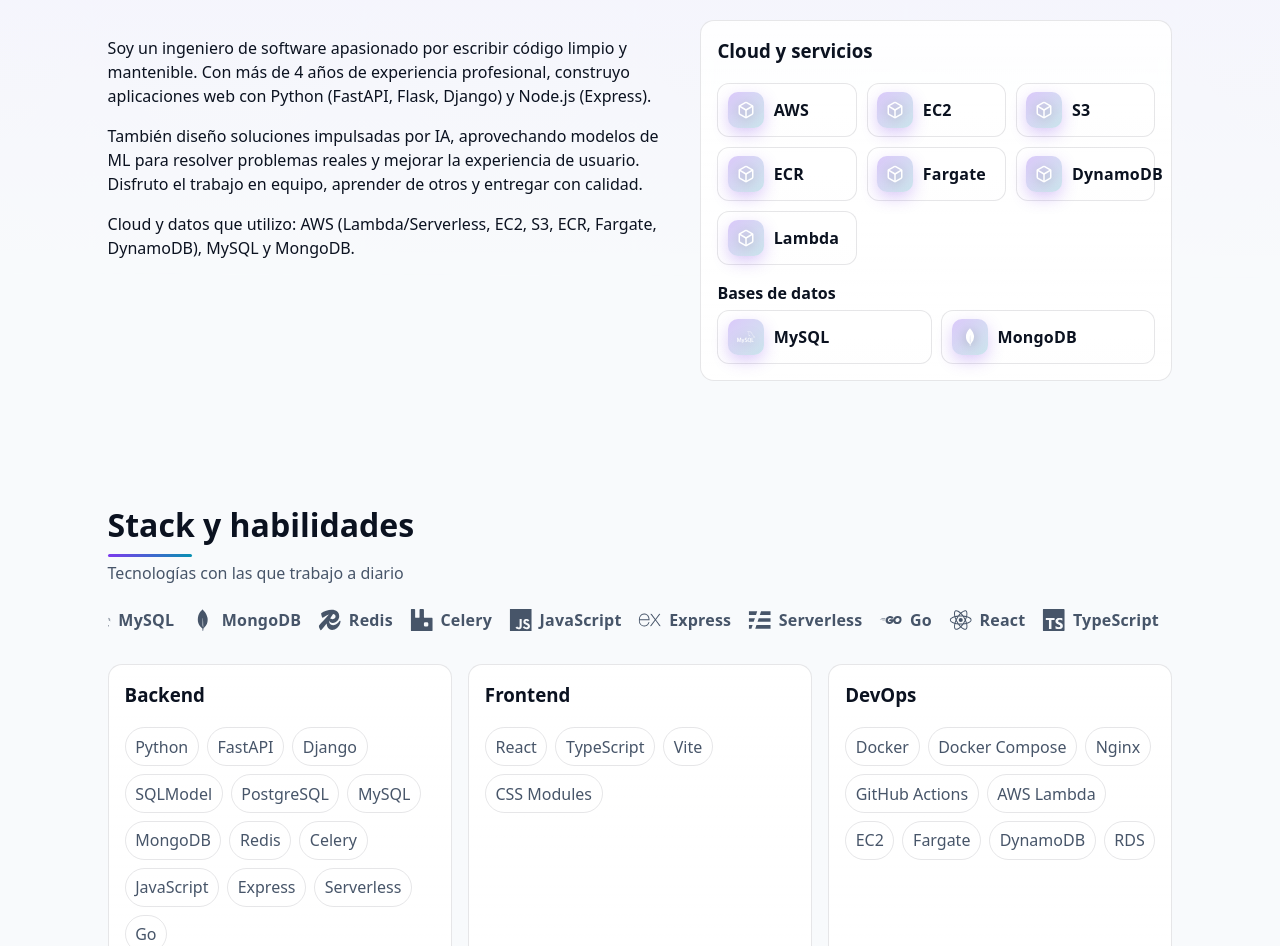
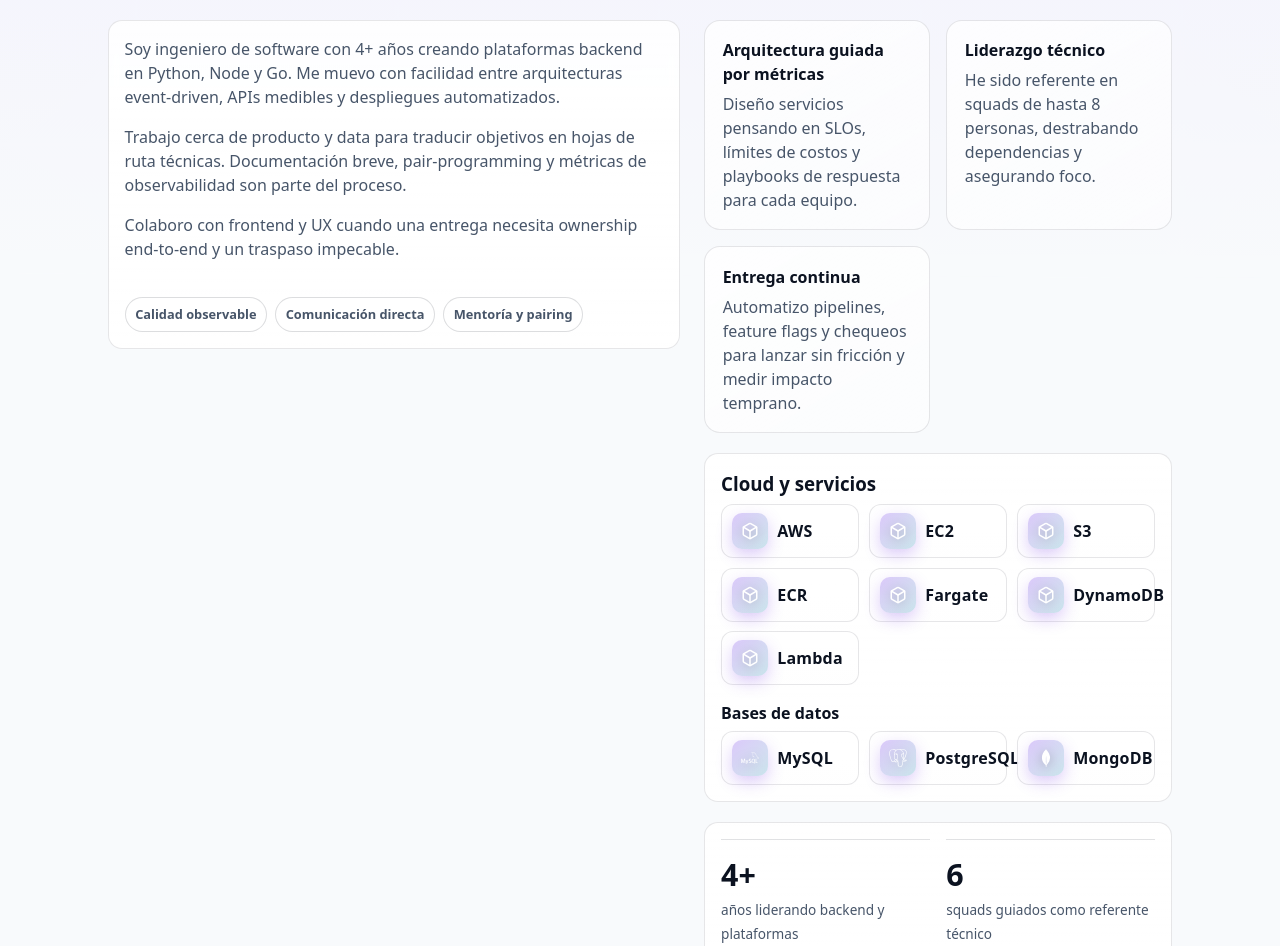
Before and after one commit to NicolasDuranGarces/portafolio, a React (Vite) app: page / in a window 1280 px wide. Shown: the part 906-1852 px from the top of the page. Built offline with nearby package versions, Linux system fonts and the light colour scheme.

Commit message:
feat: professionalize about section

```diff
--- a/src/i18n/en.ts
+++ b/src/i18n/en.ts
@@ -36,13 +36,35 @@ export const en = {
   },
   about: {
     title: 'About',
-    lead: 'Engineer focused on clarity, impact and scalability',
-    p1: "I'm a software engineer passionate about building clean, maintainable code. With 4+ years of professional experience, I build web applications using Python (FastAPI, Flask, Django) and Node.js (Express).",
-    p2: 'I also create AI‑driven solutions, leveraging ML models to solve real problems and enhance user experience. I thrive in teams, enjoy learning from others and delivering with quality.',
-    p3: 'Cloud & data I work with: AWS (Lambda/Serverless, EC2, S3, ECR, Fargate, DynamoDB), MySQL and MongoDB.',
+    lead: 'I run scalable backends with operational discipline and clear comms',
+    p1: 'Software engineer with 4+ years building backend platforms in Python, Node and Go. I am comfortable across event-driven architectures, measurable APIs and automated delivery.',
+    p2: 'I stay close to product and data to turn goals into technical roadmaps. Concise documentation, pairing sessions and observability metrics are part of the routine.',
+    p3: 'I partner with frontend and UX whenever a release needs end-to-end ownership and a clean handoff.',
     cloudTitle: 'Cloud & Services',
     dataTitle: 'Databases',
     highlightsAria: 'Highlights',
+    principlesAria: 'Operating principles',
+    metricsAria: 'Personal indicators',
+    principles: 'Observable quality|Direct communication|Mentoring & pairing',
+    highlights: {
+      architecture: {
+        title: 'Metrics-led architecture',
+        body: 'I design services by looking at SLOs, cost ceilings and incident playbooks for every team.',
+      },
+      leadership: {
+        title: 'Technical leadership',
+        body: 'Acted as tech reference for squads up to 8 people, unblocking dependencies and keeping focus.',
+      },
+      delivery: {
+        title: 'Continuous delivery',
+        body: 'Automate pipelines, flags and checks to ship without friction and capture impact early.',
+      },
+    },
+    metrics: {
+      years: { value: '4+', label: 'years leading backend & platform work' },
+      squads: { value: '6', label: 'squads guided as technical reference' },
+      uptime: { value: '99.95%', label: 'average production SLO' },
+    },
   },
   skills: {
     title: 'Stack & skills',
--- a/src/i18n/es.ts
+++ b/src/i18n/es.ts
@@ -36,13 +36,35 @@ export const es = {
   },
   about: {
     title: 'Sobre mí',
-    lead: 'Ingeniero enfocado en claridad, impacto y escalabilidad',
-    p1: 'Soy un ingeniero de software apasionado por escribir código limpio y mantenible. Con más de 4 años de experiencia profesional, construyo aplicaciones web con Python (FastAPI, Flask, Django) y Node.js (Express).',
-    p2: 'También diseño soluciones impulsadas por IA, aprovechando modelos de ML para resolver problemas reales y mejorar la experiencia de usuario. Disfruto el trabajo en equipo, aprender de otros y entregar con calidad.',
-    p3: 'Cloud y datos que utilizo: AWS (Lambda/Serverless, EC2, S3, ECR, Fargate, DynamoDB), MySQL y MongoDB.',
+    lead: 'Ejecuto backend escalable con disciplina operativa y comunicación clara',
+    p1: 'Soy ingeniero de software con 4+ años creando plataformas backend en Python, Node y Go. Me muevo con facilidad entre arquitecturas event-driven, APIs medibles y despliegues automatizados.',
+    p2: 'Trabajo cerca de producto y data para traducir objetivos en hojas de ruta técnicas. Documentación breve, pair-programming y métricas de observabilidad son parte del proceso.',
+    p3: 'Colaboro con frontend y UX cuando una entrega necesita ownership end-to-end y un traspaso impecable.',
     cloudTitle: 'Cloud y servicios',
     dataTitle: 'Bases de datos',
     highlightsAria: 'Destacados',
+    principlesAria: 'Principios de trabajo',
+    metricsAria: 'Indicadores personales',
+    principles: 'Calidad observable|Comunicación directa|Mentoría y pairing',
+    highlights: {
+      architecture: {
+        title: 'Arquitectura guiada por métricas',
+        body: 'Diseño servicios pensando en SLOs, límites de costos y playbooks de respuesta para cada equipo.',
+      },
+      leadership: {
+        title: 'Liderazgo técnico',
+        body: 'He sido referente en squads de hasta 8 personas, destrabando dependencias y asegurando foco.',
+      },
+      delivery: {
+        title: 'Entrega continua',
+        body: 'Automatizo pipelines, feature flags y chequeos para lanzar sin fricción y medir impacto temprano.',
+      },
+    },
+    metrics: {
+      years: { value: '4+', label: 'años liderando backend y plataformas' },
+      squads: { value: '6', label: 'squads guiados como referente técnico' },
+      uptime: { value: '99.95%', label: 'SLO promedio en producción' },
+    },
   },
   skills: {
     title: 'Stack y habilidades',
--- a/src/sections/About.tsx
+++ b/src/sections/About.tsx
@@ -1,24 +1,67 @@
 import { Section } from '../components/Section'
 import { useLanguage } from '../components/LanguageProvider'
-import { TechIcon } from '../components/TechIcon'
 import { IconTiles } from '../components/IconTiles'
 
 export function About() {
   const { t } = useLanguage()
+  const principles = t('about.principles').split('|').map((item) => item.trim()).filter(Boolean)
+  const highlights = [
+    { title: t('about.highlights.architecture.title'), body: t('about.highlights.architecture.body') },
+    { title: t('about.highlights.leadership.title'), body: t('about.highlights.leadership.body') },
+    { title: t('about.highlights.delivery.title'), body: t('about.highlights.delivery.body') },
+  ]
+  const metrics = [
+    { value: t('about.metrics.years.value'), label: t('about.metrics.years.label') },
+    { value: t('about.metrics.squads.value'), label: t('about.metrics.squads.label') },
+    { value: t('about.metrics.uptime.value'), label: t('about.metrics.uptime.label') },
+  ]
+
   return (
     <Section id="about" title={t('about.title')} lead={t('about.lead')}>
-      <div className="grid about-grid" style={{ gridTemplateColumns: '1.1fr .9fr' }}>
-        <div>
-          <p>{t('about.p1')}</p>
-          <p>{t('about.p2')}</p>
-          <p>{t('about.p3')}</p>
+      <div className="about-layout">
+        <article className="card about-bio">
+          <div className="about-bio__text">
+            <p>{t('about.p1')}</p>
+            <p>{t('about.p2')}</p>
+            <p>{t('about.p3')}</p>
+          </div>
+          <div className="about-principles" aria-label={t('about.principlesAria')}>
+            {principles.map((principle) => (
+              <span key={principle} className="pill">{principle}</span>
+            ))}
+          </div>
+        </article>
+
+        <div className="about-sidebar">
+          <div className="about-highlights" aria-label={t('about.highlightsAria')}>
+            {highlights.map((item) => (
+              <article key={item.title} className="about-highlight">
+                <h3>{item.title}</h3>
+                <p>{item.body}</p>
+              </article>
+            ))}
+          </div>
+
+          <div className="card about-systems">
+            <div>
+              <h3>{t('about.cloudTitle')}</h3>
+              <IconTiles items={['AWS', 'EC2', 'S3', 'ECR', 'Fargate', 'DynamoDB', 'Lambda']} />
+            </div>
+            <div>
+              <h4>{t('about.dataTitle')}</h4>
+              <IconTiles items={['MySQL', 'PostgreSQL', 'MongoDB']} />
+            </div>
+          </div>
+
+          <div className="card about-stats" aria-label={t('about.metricsAria')}>
+            {metrics.map((metric) => (
+              <div key={metric.label} className="about-stat">
+                <span className="about-stat__value">{metric.value}</span>
+                <span className="about-stat__label">{metric.label}</span>
+              </div>
+            ))}
+          </div>
         </div>
-        <aside className="card" aria-label={t('about.highlightsAria')} style={{ alignSelf: 'start' }}>
-          <h3 style={{ marginTop: 0 }}>{t('about.cloudTitle')}</h3>
-          <IconTiles items={['AWS', 'EC2', 'S3', 'ECR', 'Fargate', 'DynamoDB', 'Lambda']} />
-          <h4 style={{ marginBottom: '.35rem', marginTop: '1rem' }}>{t('about.dataTitle')}</h4>
-          <IconTiles items={['MySQL', 'MongoDB']} />
-        </aside>
       </div>
     </Section>
   )
--- a/src/styles/global.css
+++ b/src/styles/global.css
@@ -276,6 +276,87 @@ body::before {
 .pill { display: inline-flex; align-items: center; gap: .4rem; padding: .45rem .6rem; border-radius: 999px; border: 1px solid color-mix(in oklab, var(--text) 12%, transparent); background: color-mix(in oklab, var(--panel) 70%, transparent); color: var(--muted); font-weight: 600; }
 .pill svg { width: 16px; height: 16px; }
 
+.about-layout {
+  display: grid;
+  grid-template-columns: minmax(0, 1.1fr) minmax(0, 0.9fr);
+  gap: 1.5rem;
+  align-items: start;
+}
+@media (max-width: 1024px) {
+  .about-layout { grid-template-columns: 1fr; }
+}
+.about-bio {
+  display: flex;
+  flex-direction: column;
+  gap: 1.25rem;
+}
+.about-bio__text p {
+  margin-top: 0;
+  color: var(--muted);
+}
+.about-principles {
+  display: flex;
+  flex-wrap: wrap;
+  gap: .5rem;
+}
+.about-principles .pill {
+  background: color-mix(in oklab, var(--panel) 60%, transparent);
+  border-color: color-mix(in oklab, var(--text) 14%, transparent);
+  font-size: .8rem;
+}
+.about-sidebar {
+  display: flex;
+  flex-direction: column;
+  gap: 1.25rem;
+}
+.about-highlights {
+  display: grid;
+  grid-template-columns: repeat(auto-fit, minmax(220px, 1fr));
+  gap: 1rem;
+}
+.about-highlight {
+  padding: 1.1rem;
+  border-radius: 16px;
+  background: linear-gradient(150deg, color-mix(in oklab, var(--panel) 80%, transparent), color-mix(in oklab, var(--panel) 55%, transparent));
+  border: 1px solid color-mix(in oklab, var(--text) 10%, transparent);
+  min-height: 160px;
+}
+.about-highlight h3 {
+  margin: 0 0 .35rem;
+  font-size: 1rem;
+}
+.about-highlight p {
+  margin: 0;
+  color: var(--muted);
+}
+.about-systems {
+  display: grid;
+  gap: 1rem;
+}
+.about-systems h3,
+.about-systems h4 {
+  margin: 0 0 .35rem;
+}
+.about-stats {
+  display: grid;
+  grid-template-columns: repeat(auto-fit, minmax(140px, 1fr));
+  gap: 1rem;
+}
+.about-stat {
+  border-top: 1px solid color-mix(in oklab, var(--text) 12%, transparent);
+  padding-top: .75rem;
+}
+.about-stat__value {
+  display: block;
+  font-size: 1.9rem;
+  font-weight: 700;
+}
+.about-stat__label {
+  color: var(--muted);
+  font-size: .85rem;
+  line-height: 1.4;
+}
+
 /* Icon tiles (alternative style so it doesn't look like pills) */
 .tiles { display: grid; grid-template-columns: repeat(auto-fit, minmax(110px, 1fr)); gap: .6rem; }
 .tile { display: grid; grid-template-columns: auto 1fr; align-items: center; gap: .6rem; padding: .5rem .6rem; border-radius: 12px; border: 1px solid color-mix(in oklab, var(--text) 10%, transparent); background:
```
